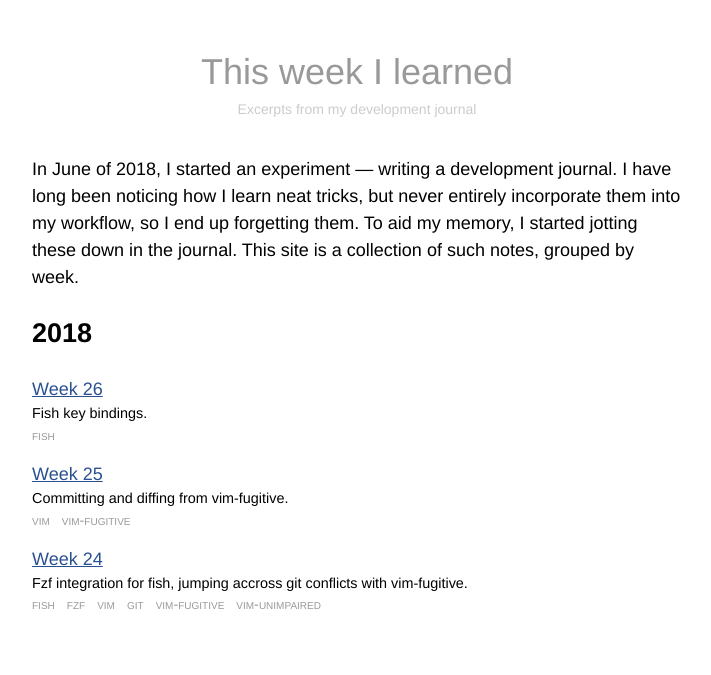
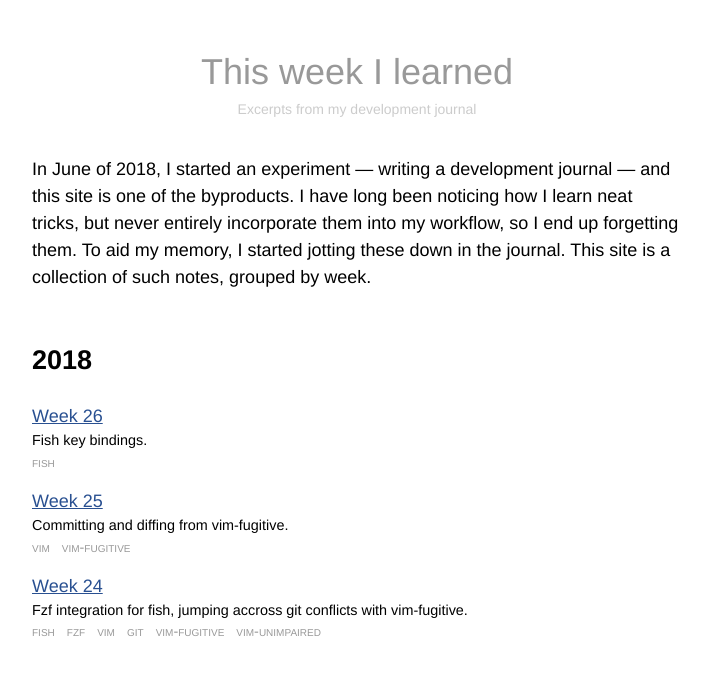
Before and after one commit to mfilej/mfilej.github.io, a Jekyll site: the page built from twil/index.html, in a window 1280 px wide. Shown: the top 675 px of the page, without its empty margins (283-994 px from the left). Built offline with Jekyll 4.4.1, drawn with Linux system fonts in a browser that asks for light colours; nearby versions of some CDN libraries; comment, search, counter and statistics services are not loaded.

Commit message:
Tweak TWIL archive.

```diff
--- a/base.sass
+++ b/base.sass
@@ -109,6 +109,9 @@ body > .full-width
     img
       width: 100%
 
+.twil-year
+  padding-top: 1em
+
 .twil-archive
   padding-left: 0
   list-style: none
--- a/twil/index.html
+++ b/twil/index.html
@@ -10,16 +10,17 @@ layout: default
 </article>
 
 <p>
-  In June of 2018, I started an experiment — writing a development journal. I
-  have long been noticing how I learn neat tricks, but never entirely
-  incorporate them into my workflow, so I end up forgetting them. To aid my
-  memory, I started jotting these down in the journal. This site is a
-  collection of such notes, grouped by week.
+  In June of 2018, I started an experiment &mdash; writing a development
+  journal &mdash; and this site is one of the byproducts. I have long been
+  noticing how I learn neat tricks, but never entirely incorporate them into
+  my workflow, so I end up forgetting them. To aid my memory, I started
+  jotting these down in the journal. This site is a collection of such notes,
+  grouped by week.
 </p>
 
 {% assign postsByYear = site.categories.twil | group_by_exp: "post", "post.date | date: '%Y'"  %}
 {% for year in postsByYear %}
-  <h2>{{ year.name }}</h2>
+  <h2 class="twil-year">{{ year.name }}</h2>
 
   <ul class="twil-archive">
     {% for post in year.items %}
```
